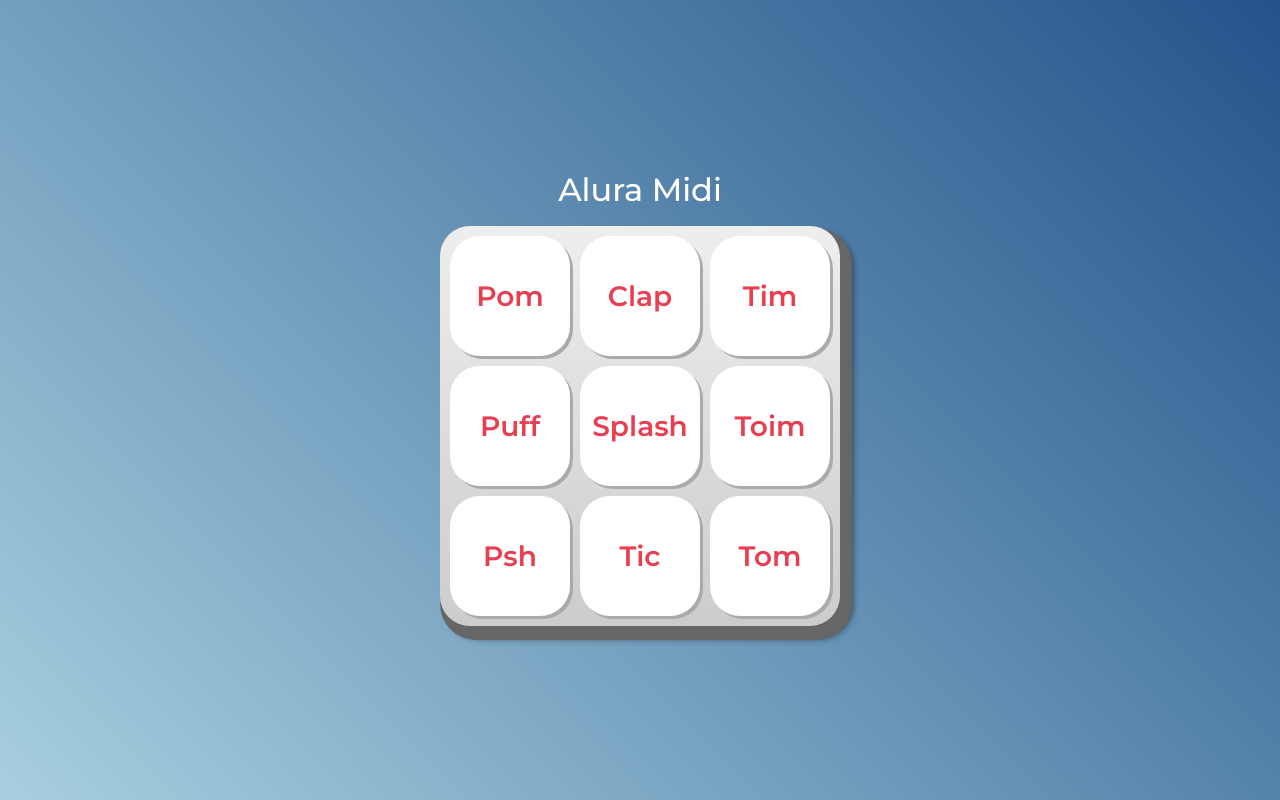
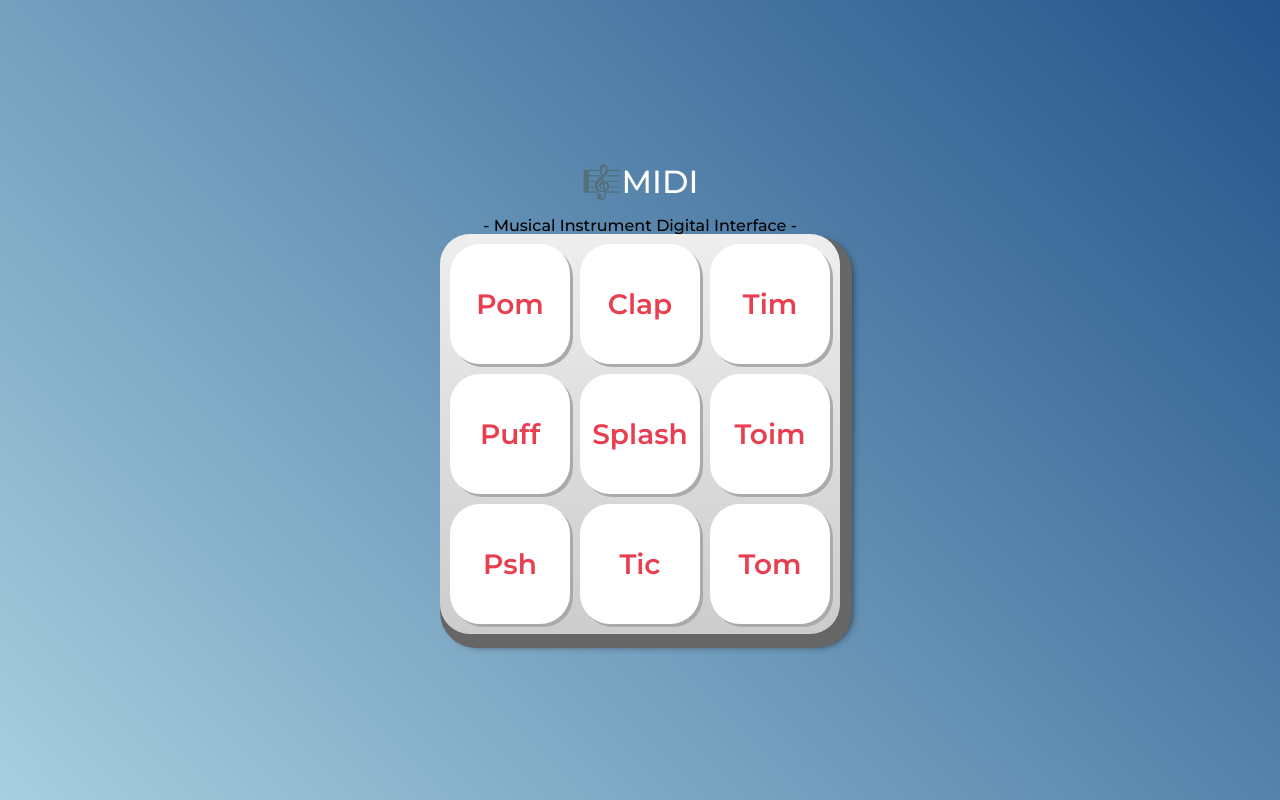
Before and after one commit to laismullerrr/MIDI, a plain HTML site: page index.html in a window 1280 px wide. Drawn offline with Linux system fonts and the light colour scheme.

Commit message:
feat: :sparkles: add parágrafo descritivo

```diff
--- a/index.html
+++ b/index.html
@@ -5,7 +5,7 @@
     <meta http-equiv="X-UA-Compatible" content="IE=edge">
     <meta name="viewport" content="width=device-width, initial-scale=1.0">
 
-    <title>Alura MIDI</title>
+    <title>MIDI</title>
 
     <link rel="preconnect" href="https://fonts.googleapis.com">
     <link rel="preconnect" href="https://fonts.gstatic.com" crossorigin>
@@ -20,7 +20,8 @@
 </head>
 <body>
 
-    <h1>Alura Midi</h1>
+    <h1>🎼MIDI</h1>
+    <p>- Musical Instrument Digital Interface -</p>
 
     <section class="teclado">
 
```
